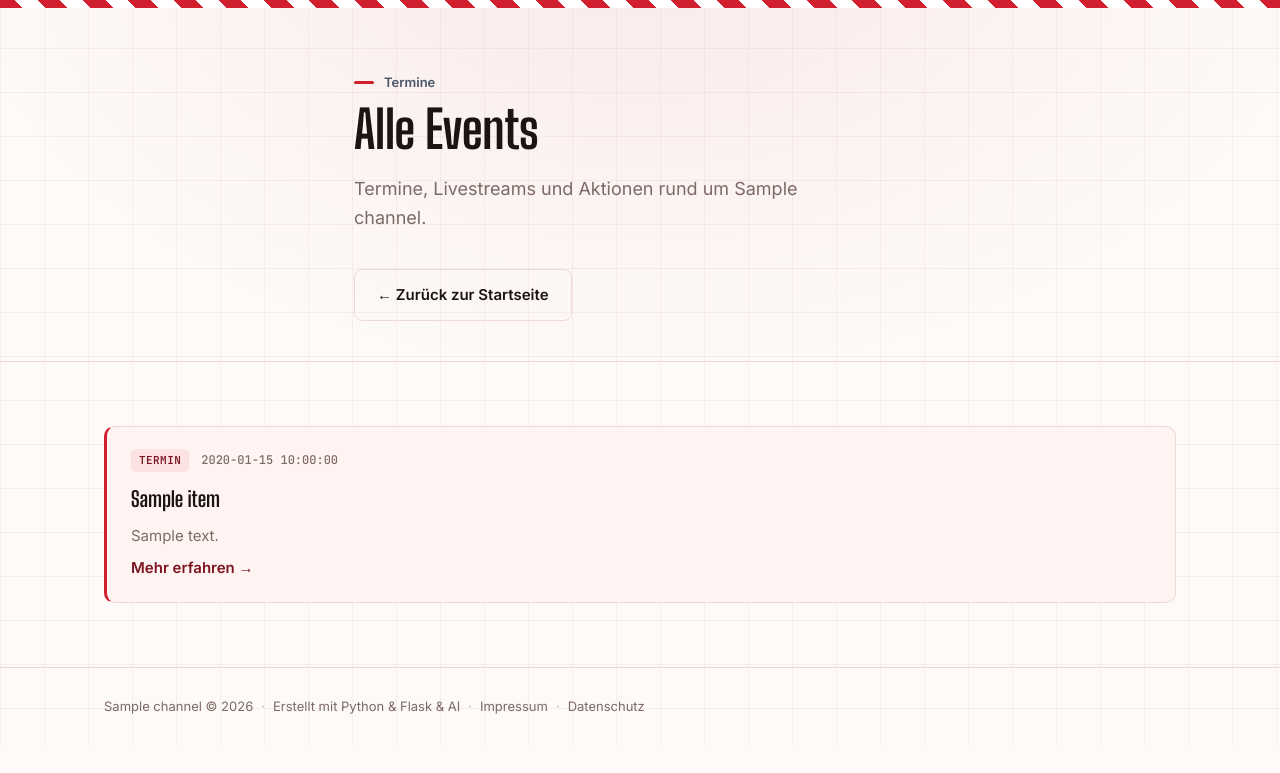
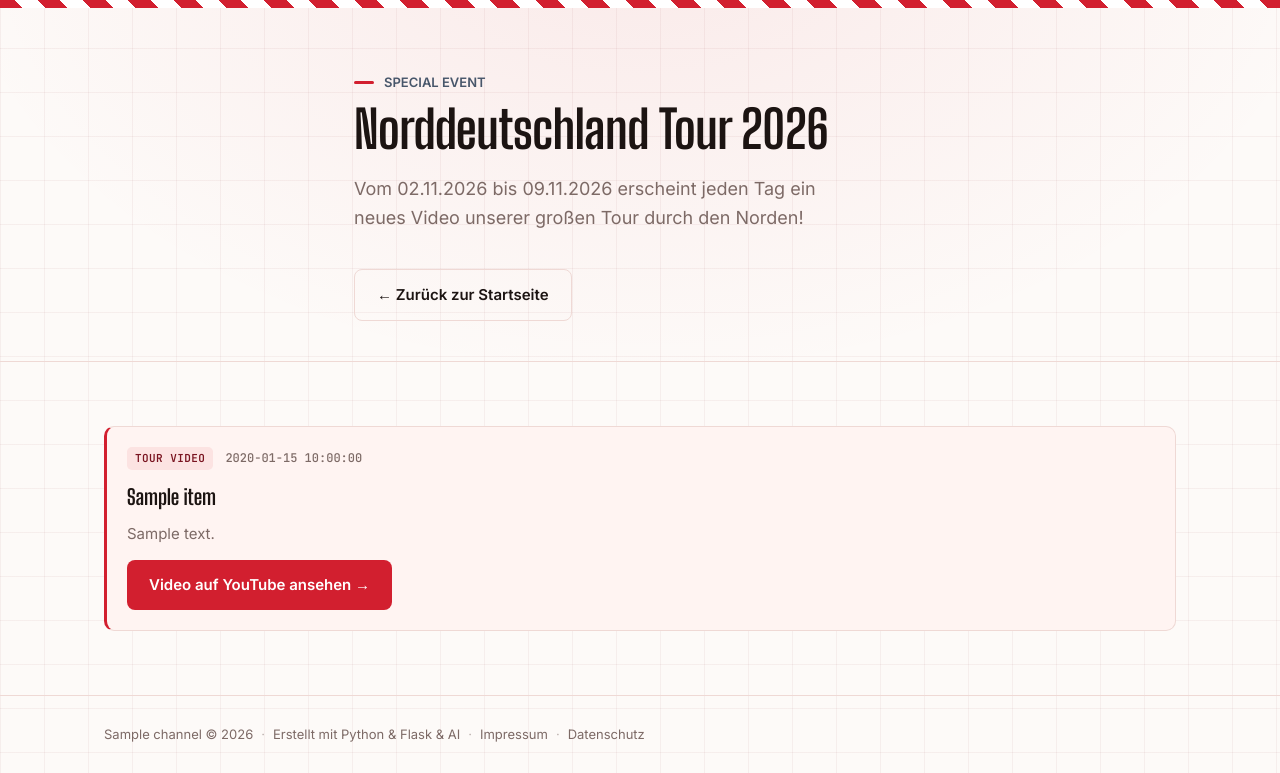
Before and after one commit to maxlukatv/max-luka-tv, a Flask app: template templates/event.html in a window 1280 px wide. Shown: the part 128-901 px from the top of the page. Before the commit the page ends 842 px from the top, so only its background shows below. Run offline with Flask 3, Linux system fonts and the light colour scheme; the template is opened without the code that fills it: most values are stand-ins (such as "Sample title", 1, 10 or a date in 2020); grey boxes marked "Sample" are stand-in pictures.

Commit message:
Add files via upload

```diff
--- a/templates/event.html
+++ b/templates/event.html
@@ -54,7 +54,7 @@
   <nav class="quicknav" aria-label="Schnellzugriff">
     <div class="wrap quicknav-inner">
       {% for item in nav_items %}
-      <a class="quicknav-link" href="{{ item.href }}">{{ item.label }}</a>
+      <a class="quicknav-link {{ item.class if item.class else '' }}" href="{{ item.href }}">{{ item.label }}</a>
       {% endfor %}
     </div>
   </nav>
@@ -65,9 +65,9 @@
   <main id="top">
     <section class="hero" style="padding: 64px 0 40px;">
       <div class="wrap hero-inner">
-        <p class="eyebrow">Termine</p>
-        <h1 class="hero-title" style="font-size: clamp(32px, 5vw, 52px);">Alle Events</h1>
-        <p class="hero-tagline">Termine, Livestreams und Aktionen rund um {{ channel.name }}.</p>
+        <p class="eyebrow">SPECIAL EVENT</p>
+        <h1 class="hero-title" style="font-size: clamp(32px, 5vw, 52px);">Norddeutschland Tour 2026</h1>
+        <p class="hero-tagline">Vom 02.11.2026 bis 09.11.2026 erscheint jeden Tag ein neues Video unserer großen Tour durch den Norden!</p>
         <div class="hero-cta">
           <a href="/#top" class="btn btn-ghost">← Zurück zur Startseite</a>
         </div>
@@ -77,19 +77,26 @@
     <section class="section news" id="event-list">
       <div class="wrap">
         {% if events %}
-        <div class="news-list">
+        <div class="news-list" style="display: grid; gap: 24px;">
           {% for item in events %}
-          {% if item.link %}<a href="{{ item.link }}" target="_blank" rel="noopener" style="text-decoration:none; color:inherit;">{% endif %}
-          <article class="news-card">
-            <div class="news-meta">
-              <span class="news-tag">TERMIN</span>
-              <span class="news-date">{{ item.date }}</span>
+          <article class="news-card" style="overflow: hidden; padding: 0;">
+            {% if item.banner %}
+            <div style="width: 100%; max-height: 280px; overflow: hidden;">
+              <img src="{{ url_for('static', filename=item.banner) }}" alt="{{ item.title }}" style="width: 100%; height: 100%; object-fit: cover; display: block;">
             </div>
-            <h3 class="news-title">{{ item.title }}</h3>
-            <p class="news-text">{{ item.description }}</p>
-            {% if item.link %}<p class="news-text" style="color: var(--accent-2); font-weight: 600; margin-top: 8px;">Mehr erfahren →</p>{% endif %}
+            {% endif %}
+            <div style="padding: 20px;">
+              <div class="news-meta">
+                <span class="news-tag">TOUR VIDEO</span>
+                <span class="news-date">{{ item.date }}</span>
+              </div>
+              <h3 class="news-title" style="margin-top: 8px;">{{ item.title }}</h3>
+              <p class="news-text">{{ item.description }}</p>
+              {% if item.link %}
+              <a href="{{ item.link }}" target="_blank" rel="noopener" class="btn btn-primary" style="margin-top: 14px; display: inline-block;">Video auf YouTube ansehen →</a>
+              {% endif %}
+            </div>
           </article>
-          {% if item.link %}</a>{% endif %}
           {% endfor %}
         </div>
         {% else %}
--- a/templates/index.html
+++ b/templates/index.html
@@ -54,7 +54,7 @@
   <nav class="quicknav" aria-label="Schnellzugriff">
     <div class="wrap quicknav-inner">
       {% for item in nav_items %}
-      <a class="quicknav-link" href="{{ item.href }}">{{ item.label }}</a>
+      <a class="quicknav-link {{ item.class if item.class else '' }}" href="{{ item.href }}">{{ item.label }}</a>
       {% endfor %}
     </div>
   </nav>
--- a/templates/news.html
+++ b/templates/news.html
@@ -54,7 +54,7 @@
   <nav class="quicknav" aria-label="Schnellzugriff">
     <div class="wrap quicknav-inner">
       {% for item in nav_items %}
-      <a class="quicknav-link" href="{{ item.href }}">{{ item.label }}</a>
+      <a class="quicknav-link {{ item.class if item.class else '' }}" href="{{ item.href }}">{{ item.label }}</a>
       {% endfor %}
     </div>
   </nav>
--- a/templates/schiene_und_weiche.html
+++ b/templates/schiene_und_weiche.html
@@ -54,7 +54,7 @@
   <nav class="quicknav" aria-label="Schnellzugriff">
     <div class="wrap quicknav-inner">
       {% for item in nav_items %}
-      <a class="quicknav-link {% if item.label == 'Schiene & Weiche' %}quicknav-link--active{% endif %}" href="{{ item.href }}">{{ item.label }}</a>
+      <a class="quicknav-link {{ item.class if item.class else '' }} {% if item.label == 'Schiene & Weiche' %}quicknav-link--active{% endif %}" href="{{ item.href }}">{{ item.label }}</a>
       {% endfor %}
     </div>
   </nav>
--- a/templates/signale_lernen.html
+++ b/templates/signale_lernen.html
@@ -51,7 +51,7 @@
   <nav class="quicknav" aria-label="Schnellzugriff">
     <div class="wrap quicknav-inner">
       {% for item in nav_items %}
-      <a class="quicknav-link {% if item.label == 'Signale lernen' %}quicknav-link--active{% endif %}" href="{{ item.href }}">{{ item.label }}</a>
+      <a class="quicknav-link {{ item.class if item.class else '' }} {% if item.label == 'Signale lernen' %}quicknav-link--active{% endif %}" href="{{ item.href }}">{{ item.label }}</a>
       {% endfor %}
     </div>
   </nav>
```
